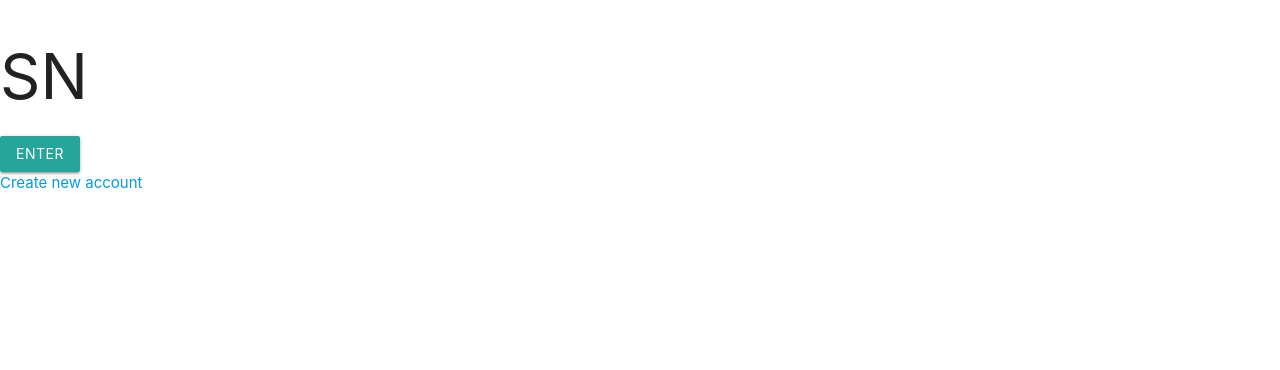
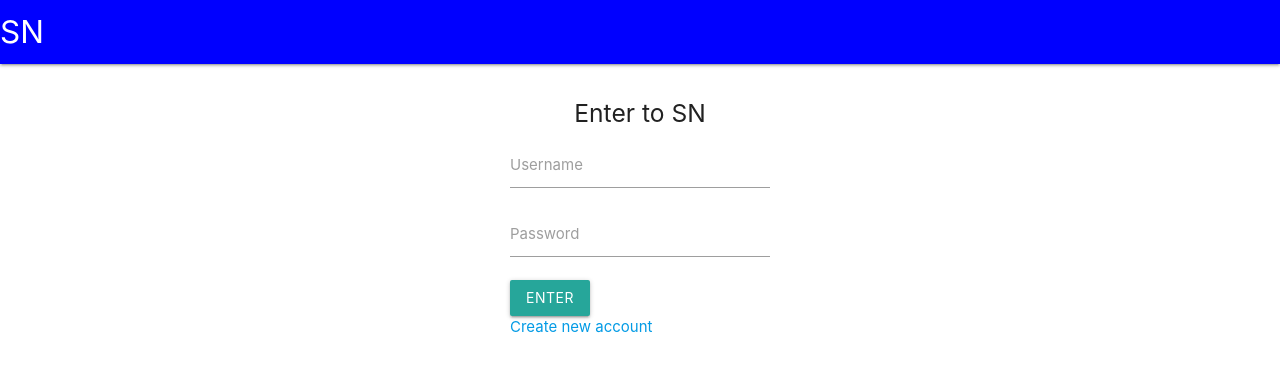
Before and after one commit to Roksolana1612/project, a plain HTML site: page index.html in a window 1280 px wide. Drawn offline with nearby package versions, Linux system fonts and the light colour scheme.

Commit message:
add container

```diff
--- a/index.html
+++ b/index.html
@@ -1,5 +1,6 @@
 <!DOCTYPE html>
 <html lang="en">
+
 <head>
     <meta charset="UTF-8">
     <meta http-equiv="X-UA-Compatible" content="IE=edge">
@@ -9,17 +10,34 @@
     <link rel="stylesheet" href="https://cdnjs.cloudflare.com/ajax/libs/materialize/1.0.0/css/materialize.min.css">
     <link rel="stylesheet" href="style.css">
 </head>
+
 <body>
-    <h1>SN</h1>
+    <nav>
+        <div class="nav-wrapper">
+          <a href="#" class="brand-logo">SN</a>
+        </div>
+      </nav>
     <div class="container-fluid">
         <meta name="viewport" content="width=device-width, initial-scale=1.0">
-          <form>
-            <button class="btn waves-effect waves-light" type="submit" name="action">ENTER
-              </button>
-              <div class="Create new account">
+
+        <form>
+            <h5>Enter to SN</h5>
+            <div class="input-field">
+                <input id="username" type="text">
+                <label for="username">Username</label>
+            </div>
+            <div class="input-field">
+                <input id="password" type="password">
+                <label for="password">Password</label>
+
+            </div>
+            <div class="d-grid gap-2">
+                <button class="btn btn-primary" type="button">Enter</button>
+            <div class="Create new account">
                 <a href="page2.html"> Create new account</a>
             </div>
-            </form>
+        </form>
+    </div>
 
 
 
@@ -33,7 +51,9 @@
 
 
 
-        <!-- Compiled and minified JavaScript -->
+
+    <!-- Compiled and minified JavaScript -->
     <script src="https://cdnjs.cloudflare.com/ajax/libs/materialize/1.0.0/js/materialize.min.js"></script>
 </body>
+
 </html>
--- a/style.css
+++ b/style.css
@@ -1,3 +1,27 @@
 header{
     background-color: blue;
 }
+.container{
+    background-color: rgba(220, 220, 220, 0.589);
+    padding: 10px 10px ;
+    margin-top: 100px;
+    margin-bottom: 20px;
+    width:300px;
+    text-align: center;
+}
+.container-fluid form{
+    width: 300px;
+    height: 300px;
+    padding: 20px 20px;
+    margin-bottom: 20px;
+    margin:auto;
+    align-items: center;
+    text-align: justify;
+}
+h5{
+    text-align: center;
+}
+nav{
+    background-color: blue;
+
+}
```
